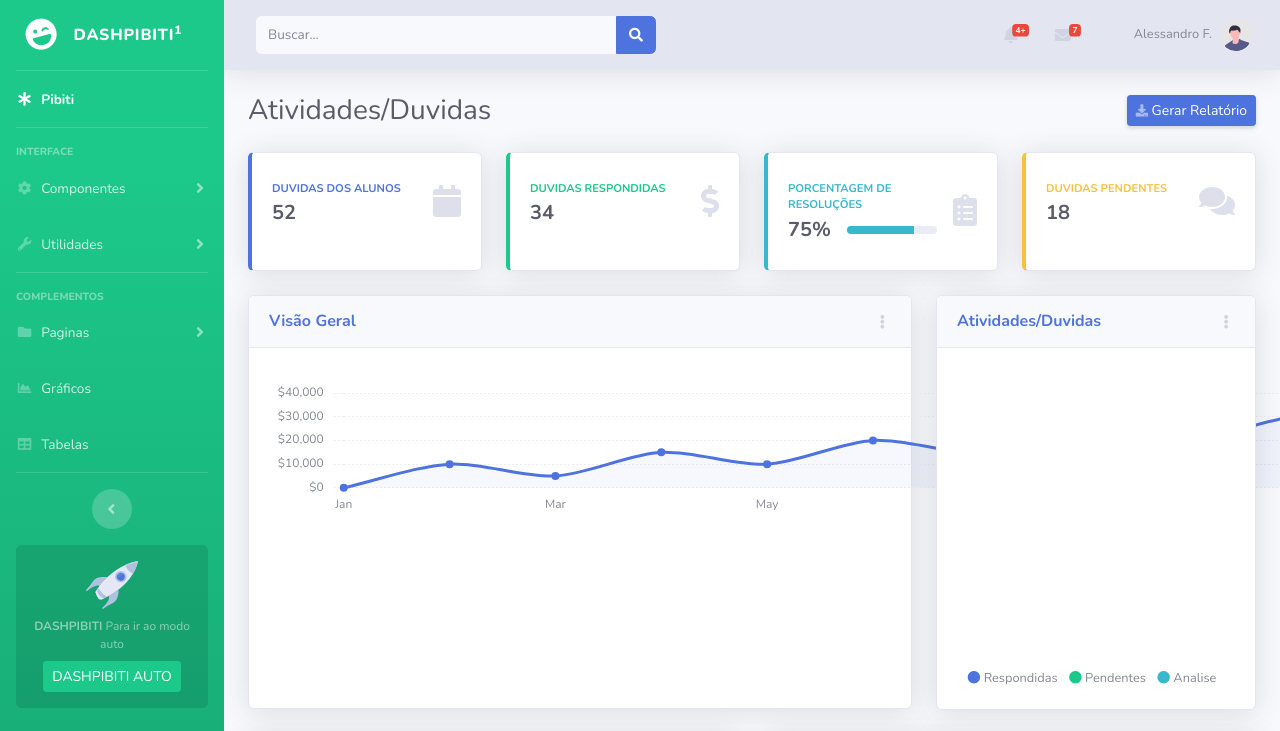
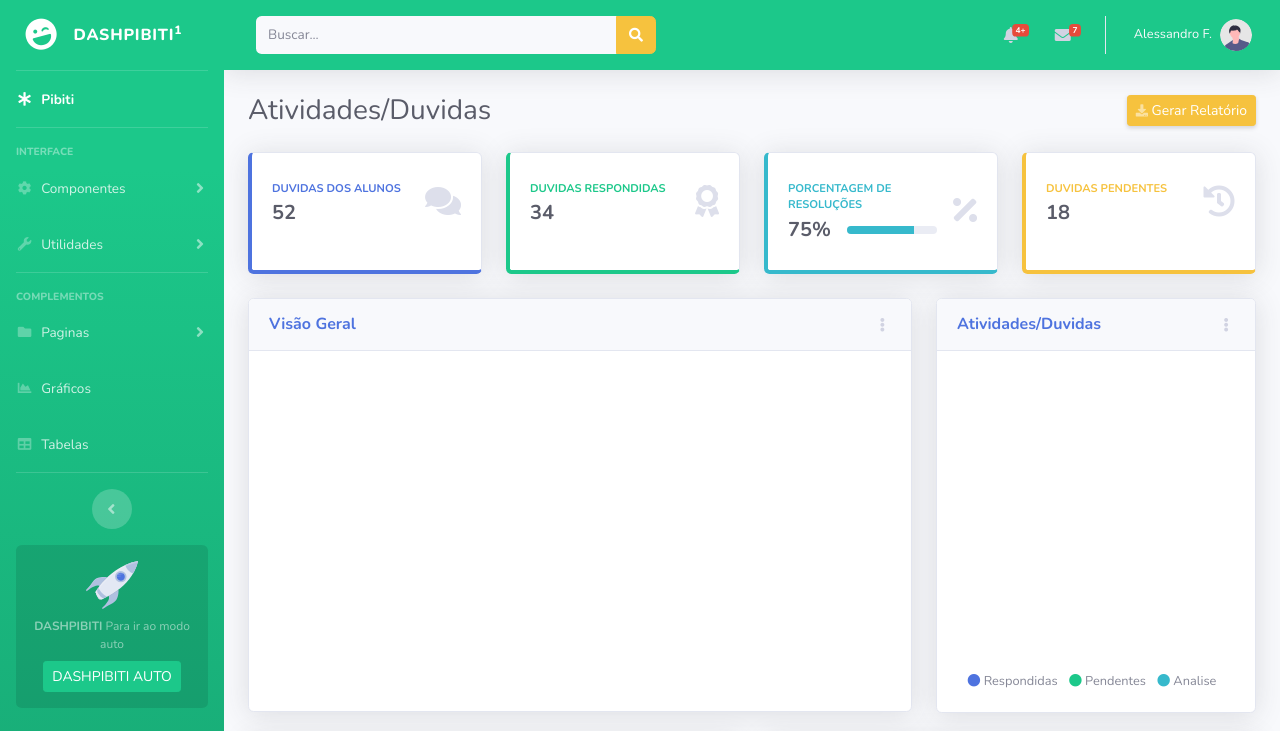
Before and after one commit to AlessandroBlk/DashPibiti, a website with bundled scripts: page index.html in a window 1280 px wide. Shown: the top 731 px of the page. Built offline with nearby package versions, Linux system fonts and the light colour scheme.

Commit message:
atualizações

```diff
--- a/index.html
+++ b/index.html
@@ -160,11 +160,11 @@
             <div id="content">
 
                 <!-- Topbar -->
-                <nav class="navbar navbar-expand navbar-light bg-white topbar mb-4 static-top shadow">
+                <nav class="navbar navbar-expand navbar-light bg-success topbar mb-4 static-top shadow">
 
                     <!-- Sidebar Toggle (Topbar) -->
-                    <button id="sidebarToggleTop" class="btn btn-link d-md-none rounded-circle mr-3">
-                        <i class="fa fa-bars"></i>
+                    <button id="sidebarToggleTop" class="btn btn-light d-md-none rounded-circle mr-3">
+                        <i class="fa fa-bars btn-warning"></i>
                     </button>
 
                     <!-- Topbar Search -->
@@ -174,7 +174,7 @@
                             <input type="text" class="form-control bg-light border-0 small" placeholder="Buscar..."
                                 aria-label="Search" aria-describedby="basic-addon2">
                             <div class="input-group-append">
-                                <button class="btn btn-primary" type="button">
+                                <button class="btn btn-warning" type="button">
                                     <i class="fas fa-search fa-sm"></i>
                                 </button>
                             </div>
@@ -331,7 +331,7 @@
                         <li class="nav-item dropdown no-arrow">
                             <a class="nav-link dropdown-toggle" href="#" id="userDropdown" role="button"
                                 data-toggle="dropdown" aria-haspopup="true" aria-expanded="false">
-                                <span class="mr-2 d-none d-lg-inline text-gray-600 small">Alessandro F.</span>
+                                <span class="mr-2 d-none d-lg-inline text-gray-100 small">Alessandro F.</span>
                                 <img class="img-profile rounded-circle"
                                     src="img/undraw_profile.svg">
                             </a>
@@ -369,7 +369,7 @@
                     <!-- Page Heading -->
                     <div class="d-sm-flex align-items-center justify-content-between mb-4">
                         <h1 class="h3 mb-0 text-gray-800">Atividades/Duvidas</h1>
-                        <a href="#" class="d-none d-sm-inline-block btn btn-sm btn-primary shadow-sm"><i
+                        <a href="#" class="d-none d-sm-inline-block btn btn-sm btn-warning shadow-sm "><i
                                 class="fas fa-download fa-sm text-white-50"></i> Gerar Relatório</a>
                     </div>
 
@@ -378,7 +378,7 @@
 
                         <!-- Earnings (Monthly) Card Example -->
                         <div class="col-xl-3 col-md-6 mb-4">
-                            <div class="card border-left-primary shadow h-100 py-2">
+                            <div class="card border-left-primary border-bottom-primary shadow h-100 py-2">
                                 <div class="card-body">
                                     <div class="row no-gutters align-items-center">
                                         <div class="col mr-2">
@@ -387,7 +387,7 @@
                                             <div class="h5 mb-0 font-weight-bold text-gray-800">52</div>
                                         </div>
                                         <div class="col-auto">
-                                            <i class="fas fa-calendar fa-2x text-gray-300"></i>
+                                            <i class="fas fa-comments fa-2x text-gray-300"></i>
                                         </div>
                                     </div>
                                 </div>
@@ -396,7 +396,7 @@
 
                         <!-- Earnings (Monthly) Card Example -->
                         <div class="col-xl-3 col-md-6 mb-4">
-                            <div class="card border-left-success shadow h-100 py-2">
+                            <div class="card border-left-success border-bottom-success shadow h-100 py-2">
                                 <div class="card-body">
                                     <div class="row no-gutters align-items-center">
                                         <div class="col mr-2">
@@ -405,7 +405,7 @@
                                             <div class="h5 mb-0 font-weight-bold text-gray-800">34</div>
                                         </div>
                                         <div class="col-auto">
-                                            <i class="fas fa-dollar-sign fa-2x text-gray-300"></i>
+                                            <i class="fas fa-award fa-2x text-gray-300"></i>
                                         </div>
                                     </div>
                                 </div>
@@ -414,7 +414,7 @@
 
                         <!-- Earnings (Monthly) Card Example -->
                         <div class="col-xl-3 col-md-6 mb-4">
-                            <div class="card border-left-info shadow h-100 py-2">
+                            <div class="card border-left-info border-bottom-info shadow h-100 py-2">
                                 <div class="card-body">
                                     <div class="row no-gutters align-items-center">
                                         <div class="col mr-2">
@@ -434,7 +434,7 @@
                                             </div>
                                         </div>
                                         <div class="col-auto">
-                                            <i class="fas fa-clipboard-list fa-2x text-gray-300"></i>
+                                            <i class="fas fa-percentage fa-2x text-gray-300"></i>
                                         </div>
                                     </div>
                                 </div>
@@ -443,7 +443,7 @@
 
                         <!-- Pending Requests Card Example -->
                         <div class="col-xl-3 col-md-6 mb-4">
-                            <div class="card border-left-warning shadow h-100 py-2">
+                            <div class="card border-left-warning border-bottom-warning shadow h-100 py-2">
                                 <div class="card-body">
                                     <div class="row no-gutters align-items-center">
                                         <div class="col mr-2">
@@ -452,7 +452,7 @@
                                             <div class="h5 mb-0 font-weight-bold text-gray-800">18</div>
                                         </div>
                                         <div class="col-auto">
-                                            <i class="fas fa-comments fa-2x text-gray-300"></i>
+                                            <i class="fas fa-history fa-2x text-gray-300"></i>
                                         </div>
                                     </div>
                                 </div>
@@ -489,7 +489,7 @@
                                 <!-- Card Body -->
                                 <div class="card-body">
                                     <div class="chart-area">
-                                        <canvas id="myAreaChart"></canvas>
+                                        <!-- <canvas id="myAreaChart"></canvas>  -->
                                         <!-- aqui fica o grafico de linha -->
 
                                     </div>
```
